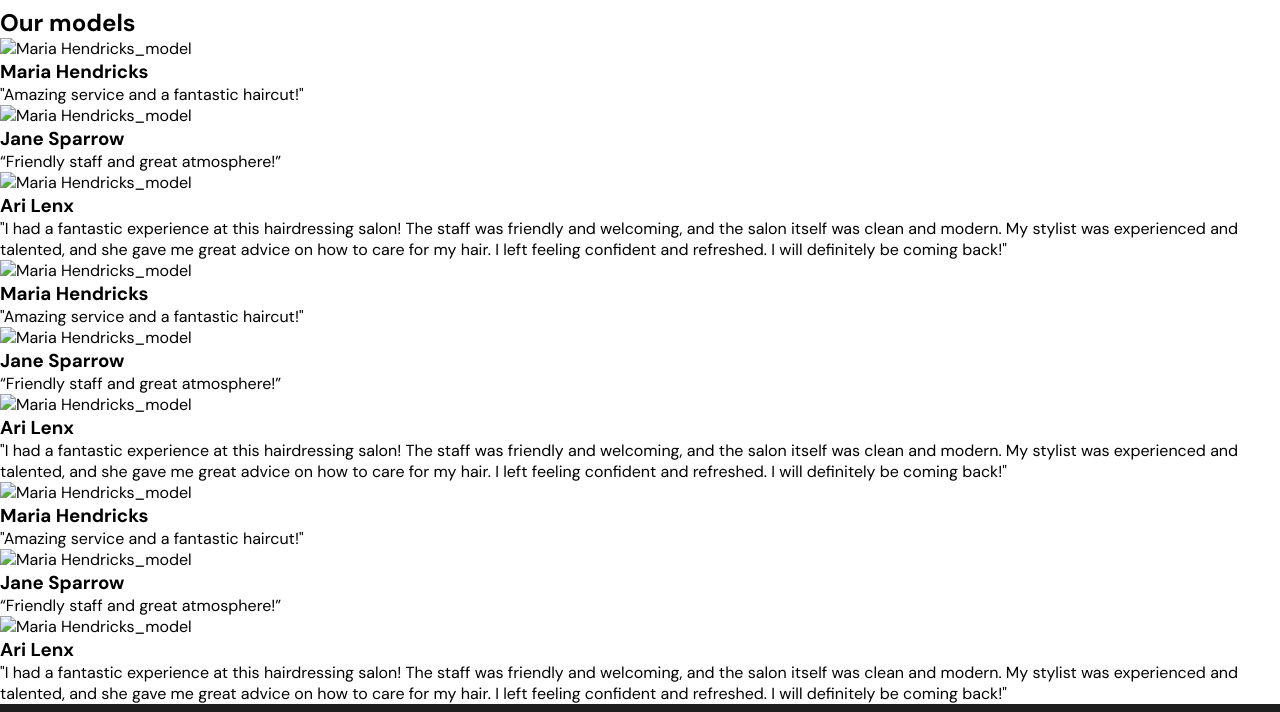
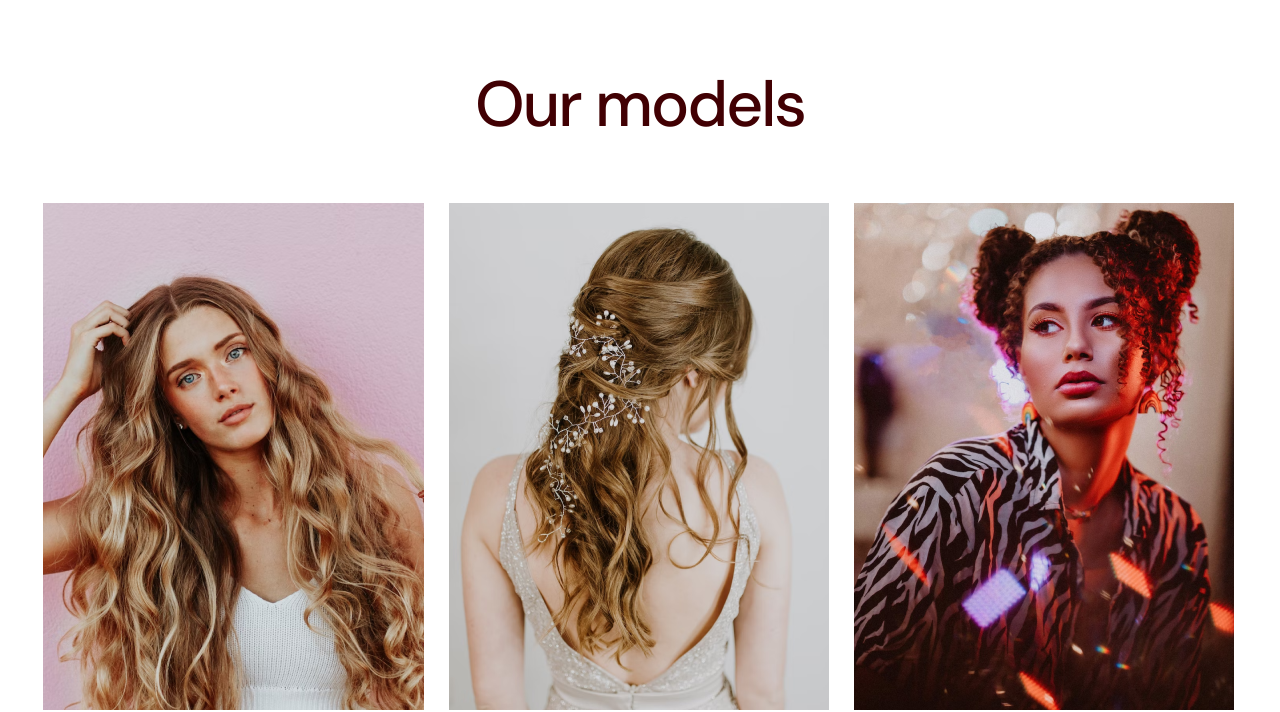
Before and after one commit to The-Just-Project-Group6/Hairdresser-Website, a plain HTML site: page models.html in a window 1280 px wide. Shown: the part 88-800 px from the top of the page. Drawn offline with Linux system fonts and the light colour scheme.

Commit message:
updated our model page

```diff
--- a/booknow.html
+++ b/booknow.html
@@ -0,0 +1,93 @@
+<!DOCTYPE html>
+<html lang="en">
+<head>
+    <meta charset="UTF-8">
+    <meta http-equiv="X-UA-Compatible" content="IE=edge">
+    <meta name="viewport" content="width=device-width, initial-scale=1.0">
+    <title>Book Now</title>
+    <link rel="preconnect" href="https://fonts.googleapis.com" />
+    <link rel="preconnect" href="https://fonts.gstatic.com" crossorigin />
+    <link
+        href="https://fonts.googleapis.com/css2?family=DM+Sans:wght@400;500;700&family=Manrope:wght@200;300;400;500;600;700;800&display=swap"
+        rel="stylesheet"
+    />
+    <link rel="stylesheet" href="style.css" />
+</head>
+<body>
+    	<!-- HEADER -->
+		<header>
+			<div class="brand">
+				<img src="./images/Logo.png" alt="Salon40" />
+			</div>
+			<nav>
+				<a href="index.html">Home</a>
+				<a href="models.html">Our Models</a>
+				<a href="team.html">Our Team</a>
+				<a href="contact.html">Contact Us</a>
+			</nav>
+			<button>
+				Book Now
+				<svg
+					width="21"
+					height="14"
+					viewBox="0 0 21 14"
+					fill="none"
+					xmlns="http://www.w3.org/2000/svg"
+				>
+					<path
+						d="M13.3384 0L11.9284 1.41L16.5084 6H0.338379V8H16.5084L11.9184 12.59L13.3384 14L20.3384 7L13.3384 0Z"
+						fill="#410003"
+					/>
+				</svg>
+			</button>
+		</header>
+
+                <!------- BOOK NOW SECTION STARTS------>
+        <section class="book_now_container">
+            <h1>Book Now</h1>
+            <div class="book_now_form"></div>
+        </section>
+
+                <!-- FOOTER -->
+        <footer>
+            <div class="footer1">
+                <div id="home">
+                    <h3>Home</h3>
+                    <ul>
+                        <li><a href="#">Our Models</a></li>
+                        <li><a href="#">Our Team</a></li>
+                        <li><a href="#">Contact Us</a></li>
+                    </ul>
+                </div>
+                <div id="About">
+                    <h3>About</h3>
+                    <ul>
+                        <li><a href="#">Contact Us</a></li>
+                        <li><a href="#">About Us</a></li>
+                        <li><a href="#">Careers</a></li>
+                        <li><a href="#">Press</a></li>
+                    </ul>
+                </div>
+                <div id="policy">
+                    <h3>Policy</h3>
+                    <ul>
+                        <li><a href="#">Return Policy</a></li>
+                        <li><a href="#">Terms of Use</a></li>
+                        <li><a href="#">Site Map</a></li>
+                        <li><a href="#">Security</a></li>
+                    </ul>
+                </div>
+            </div>
+
+            <div class="footer2">
+                <div class="social">
+                    <img src="./images/fb.png" alt="facebook">
+                    <img src="./images/ig.png" alt="instagram">
+                    <img src="./images/twitter.png" alt="twitter">
+                </div>
+                <p>NY, United States</p>
+                <p class="copy">© 2021 | Cora Leviene All Rights Reserved</p>
+            </div>
+        </footer>
+</body>
+</html>
--- a/style.css
+++ b/style.css
@@ -56,6 +56,70 @@ header button {
     width: 20px;
     margin: 5px auto 5px;
 }
+
+/* TAIWO STYLE START */
+
+/* ----------OUR MODEL STARTS---------- */
+.models_container{
+    margin: 3.625rem 0 4.625rem 0;
+}
+
+.models_container h1{
+    font-size: 4rem;
+    font-weight: 500;
+    line-height: 80px;
+    letter-spacing: -2px;
+    text-align: center;
+    margin-bottom: 3.625rem;
+    color: #410003;
+}
+
+.model_grid_container{
+    display: grid;
+    justify-items: center;
+    align-content: center;
+    gap: 3.5rem;
+}
+
+.model_grid_row{
+    display: grid;
+    grid-template-columns: repeat(3, 23.9rem);
+    gap: 1.45rem;
+}
+
+.model_info h3{
+    font-size: 2rem;
+    font-weight: 500;
+    line-height: 3rem;
+    letter-spacing: 0px;
+    text-align: left;
+    color: #333333;
+    margin-top: 0.25rem;
+}
+
+.model_info p{
+    font-size: 1.625rem;
+    font-weight: 500;
+    line-height: 2.25rem;
+    letter-spacing: 0px;
+    text-align: left;
+    margin-top: 0.25rem;
+    color: #858585;
+}
+
+.model_info .truncated_text{
+
+    display: -webkit-box;
+    -webkit-line-clamp: 3;
+    -webkit-box-orient: vertical;
+    /* text-overflow: ellipsis; */
+    overflow: hidden;
+}
+
+/* ----------OUR MODEL ENDS---------- */
+
+
+/* TAIWO STYLE ENDS */
 
 
 
```
Also changed, not shown: images/image 1.png (added), images/image 2.png (added), images/image 3 (1).png (added), images/image 3.png (added), images/image 4.png (added), images/image 5.png (added).
